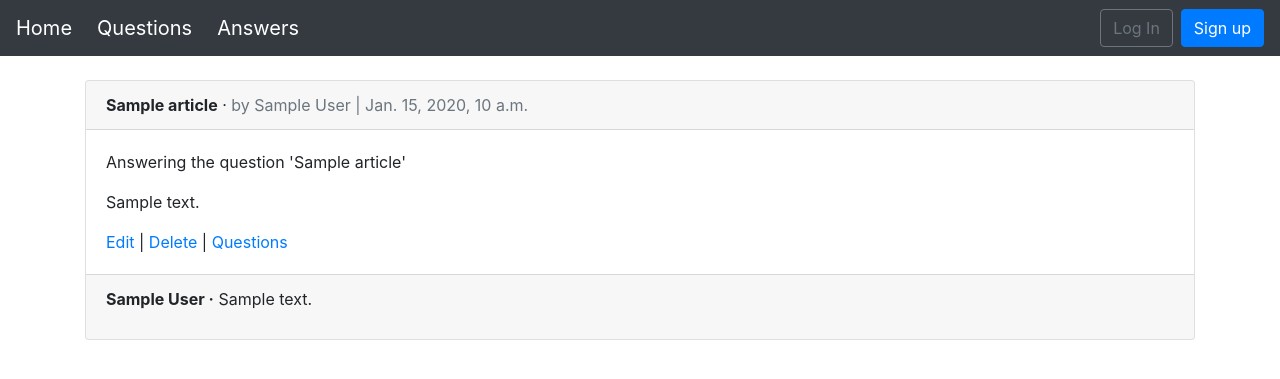
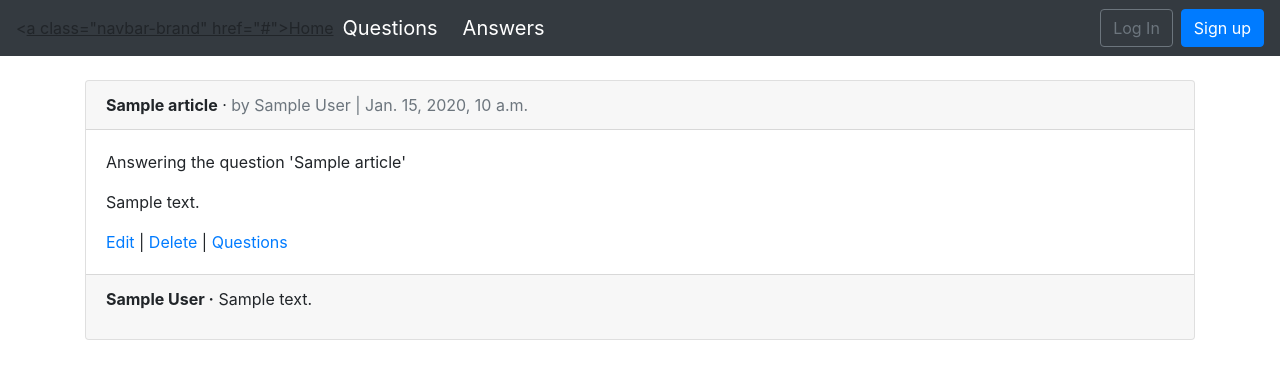
Before and after one commit to suryanshtokas/questiondjangoweb, a Django app: template templates/answers_list.html in a window 1280 px wide. Shown: the top 379 px of the page. Run offline with Django 3.2, Linux system fonts and the light colour scheme; the template is opened without the code that fills it: most values are stand-ins (such as "Sample title", 1, 10 or a date in 2020); some libraries are stand-ins or nearby versions.

Commit message:
Tweaking the links

```diff
--- a/templates/base.html
+++ b/templates/base.html
@@ -12,9 +12,9 @@
   </head>
   <body>
     <nav class="navbar navbar-expand-md navbar-dark bg-dark mb-4">
-      <a class="navbar-brand" href="{% url 'home' %}">Home</a>&nbsp;&nbsp;
-      <a class="navbar-brand" href="{% url 'article_list' %}">Questions</a>&nbsp;&nbsp;
-      <a class="navbar-brand" href="{% url 'answer_list' %}">Answers</a>
+      <<u>a class="navbar-brand" href="{% url 'home' %}">Home</a></u>&nbsp;&nbsp;
+      <u></u><a class="navbar-brand" href="{% url 'article_list' %}">Questions</a></u>&nbsp;&nbsp;
+      <u></u><a class="navbar-brand" href="{% url 'answer_list' %}">Answers</a></u>
       {% if user.is_authenticated %}
         <ul class="navbar-nav mr-auto">
           <li class="nav-item"><a href="{% url 'article_new' %}">+ New Question  </a></li>
```
